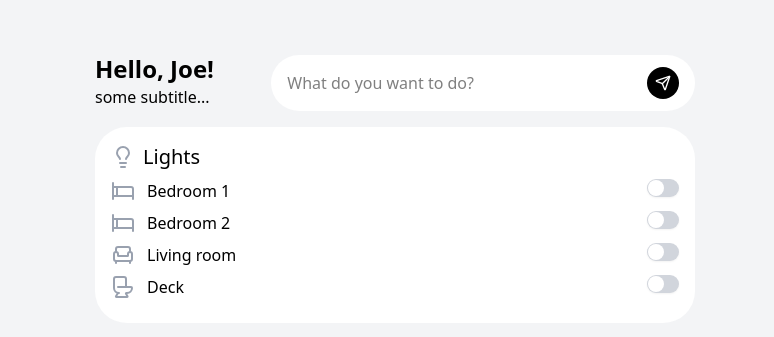
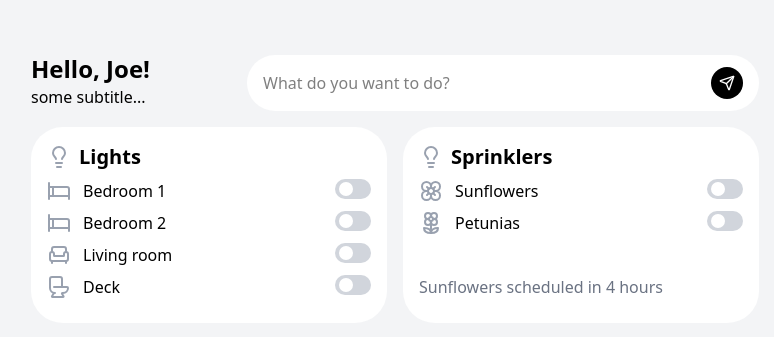
Before and after one commit to Eshan-Arora/dubhacks-25, a React (Vite) app in the folder app/: page / in a window 1280 px wide. Shown: the part 203-540 px from the top of the page, without its empty margins (245-1019 px from the left). Built offline with nearby package versions, Linux system fonts and the light colour scheme.

Commit message:
some switch updates

```diff
--- a/app/src/App.tsx
+++ b/app/src/App.tsx
@@ -6,6 +6,7 @@ import { Lights } from "./components/Lights";
 
 import './App.css'
 import { LightbulbIcon } from 'lucide-react';
+import { Sprinklers } from './components/Sprinklers';
 
 function App() {
   const [chatText, setChatText] = useState("");
@@ -16,7 +17,7 @@ function App() {
         id="root"
         className="flex flex-col justify-center items-center bg-gray-100"
       >
-        <div className="w-5/6 md:w-5/10 md:min-w-xl p-5">
+        <div className="w-5/6 md:w-6/10 md:min-w-xl p-5">
           <div className="flex flex-row items-center">
             <div className="flex flex-col items-start w-2xs gap-1">
               <h2 className="leading-none text-2xl font-semibold">
@@ -34,12 +35,21 @@ function App() {
             />
           </div>
 
+          <div className="grid grid-cols-2 gap-4 my-4">
             <InfoSquare
               title="Lights"
               icon={<LightbulbIcon className="text-gray-400" />}
             >
               <Lights />
             </InfoSquare>
+
+            <InfoSquare
+              title="Sprinklers"
+              icon={<LightbulbIcon className="text-gray-400" />}
+            >
+              <Sprinklers />
+            </InfoSquare>
+          </div>
         </div>
       </div>
     </>
--- a/app/src/components/InfoSquare.tsx
+++ b/app/src/components/InfoSquare.tsx
@@ -7,13 +7,13 @@ export type InfoSquareProps = {
 export function InfoSquare({ title, icon, children }: InfoSquareProps) {
   return (
     <div
-      className="bg-white rounded-4xl height p-4 my-4"
+      className="bg-white rounded-4xl height p-4 flex flex-col"
     >
-      <h2 className="gap-2 flex flex-row items-center justify-start text-xl">
+      <h2 className="gap-2 flex flex-row items-center justify-start text-xl font-semibold">
         {icon}
         {title}
       </h2>
-      <div className="">
+      <div className="flex flex-col grow">
         {children}
       </div>
     </div>
--- a/app/src/components/Lights.tsx
+++ b/app/src/components/Lights.tsx
@@ -1,22 +1,5 @@
 import { ToiletIcon, ArmchairIcon, BedIcon } from "lucide-react";
-import { Switch } from "./base/Switch";
-import { useId } from "react";
-
-type LightProps = {
-  name: string;
-  icon: React.ReactNode;
-};
-
-function Light({ name, icon }: LightProps) {
-  const id = useId();
-  return (
-    <div className="flex flex-row gap-3">
-      {icon}
-      <label htmlFor={id} className="grow text-left">{name}</label>
-      <Switch id={id} />
-    </div>
-  );
-}
+import { SwitchList, SwitchItem } from "./SwitchList";
 
 export type LightsProps = {
 
@@ -24,11 +7,11 @@ export type LightsProps = {
 
 export function Lights() {
   return (
-    <div className="flex flex-col py-2 gap-2">
-      <Light name="Bedroom 1" icon={<BedIcon className="text-gray-400" />} />
-      <Light name="Bedroom 2" icon={<BedIcon className="text-gray-400" />} />
-      <Light name="Living room" icon={<ArmchairIcon className="text-gray-400" />} />
-      <Light name="Deck" icon={<ToiletIcon className="text-gray-400" />} />
-    </div>
+    <SwitchList>
+      <SwitchItem name="Bedroom 1" icon={<BedIcon className="text-gray-400" />} />
+      <SwitchItem name="Bedroom 2" icon={<BedIcon className="text-gray-400" />} />
+      <SwitchItem name="Living room" icon={<ArmchairIcon className="text-gray-400" />} />
+      <SwitchItem name="Deck" icon={<ToiletIcon className="text-gray-400" />} />
+    </SwitchList>
   );
 }
--- /dev/null
+++ b/app/src/components/Sprinklers.tsx
@@ -0,0 +1,20 @@
+import { FlowerIcon, Flower2Icon } from "lucide-react";
+import { SwitchList, SwitchItem } from "./SwitchList";
+
+export type SprinklerProps = {
+
+};
+
+export function Sprinklers() {
+  return (
+    <div className="flex flex-col grow pb-2">
+      <SwitchList className="grow">
+        <SwitchItem name="Sunflowers" icon={<FlowerIcon className="text-gray-400" />} />
+        <SwitchItem name="Petunias" icon={<Flower2Icon className="text-gray-400" />} />
+      </SwitchList>
+      <p className="text-gray-500 text-left">
+        Sunflowers scheduled in 4 hours
+      </p>
+    </div>
+  );
+}
--- /dev/null
+++ b/app/src/components/SwitchList.tsx
@@ -0,0 +1,32 @@
+import { useId } from "react";
+import { Switch } from "./base/Switch";
+import clsx from "clsx";
+
+export type SwitchItemProps = {
+  name: string;
+  icon: React.ReactNode;
+};
+
+export function SwitchItem({ name, icon }: SwitchItemProps) {
+  const id = useId();
+  return (
+    <div className="flex flex-row gap-3">
+      {icon}
+      <label htmlFor={id} className="grow text-left">{name}</label>
+      <Switch id={id} />
+    </div>
+  );
+}
+
+export type SwitchListProps = {
+  className?: string;
+  children: React.ReactNode;
+};
+
+export function SwitchList({ className, children }: SwitchListProps) {
+  return (
+    <div className={clsx("flex flex-col py-2 gap-2", className)}>
+      {children}
+    </div>
+  );
+}
--- a/app/src/components/base/Switch.tsx
+++ b/app/src/components/base/Switch.tsx
@@ -11,7 +11,7 @@ function Switch({
     <SwitchPrimitive.Root
       data-slot="switch"
       className={clsx(
-        "peer data-[state=checked]:bg-green-400 data-[state=unchecked]:bg-gray-300 focus-visible:border-ring focus-visible:ring-ring/50 inline-flex h-[1.15rem] w-8 shrink-0 items-center rounded-full border border-transparent shadow-xs transition-all outline-none focus-visible:ring-[3px] disabled:cursor-not-allowed disabled:opacity-50",
+        "relative h-[20px] w-[36px] cursor-default rounded-full bg-gray-300 outline-none data-[state=checked]:bg-green-400",
         className
       )}
       {...props}
@@ -19,7 +19,7 @@ function Switch({
       <SwitchPrimitive.Thumb
         data-slot="switch-thumb"
         className={clsx(
-          "bg-white pointer-events-none block size-4 rounded-full ring-0 transition-transform data-[state=checked]:translate-x-[calc(100%-2px)] data-[state=unchecked]:translate-x-0"
+          "block size-[14px] translate-x-[4px] rounded-full bg-white transition-transform duration-100 will-change-transform data-[state=checked]:translate-x-[18px]"
         )}
       />
     </SwitchPrimitive.Root>
```
Lines whose indentation alone changed are shown as unchanged.
